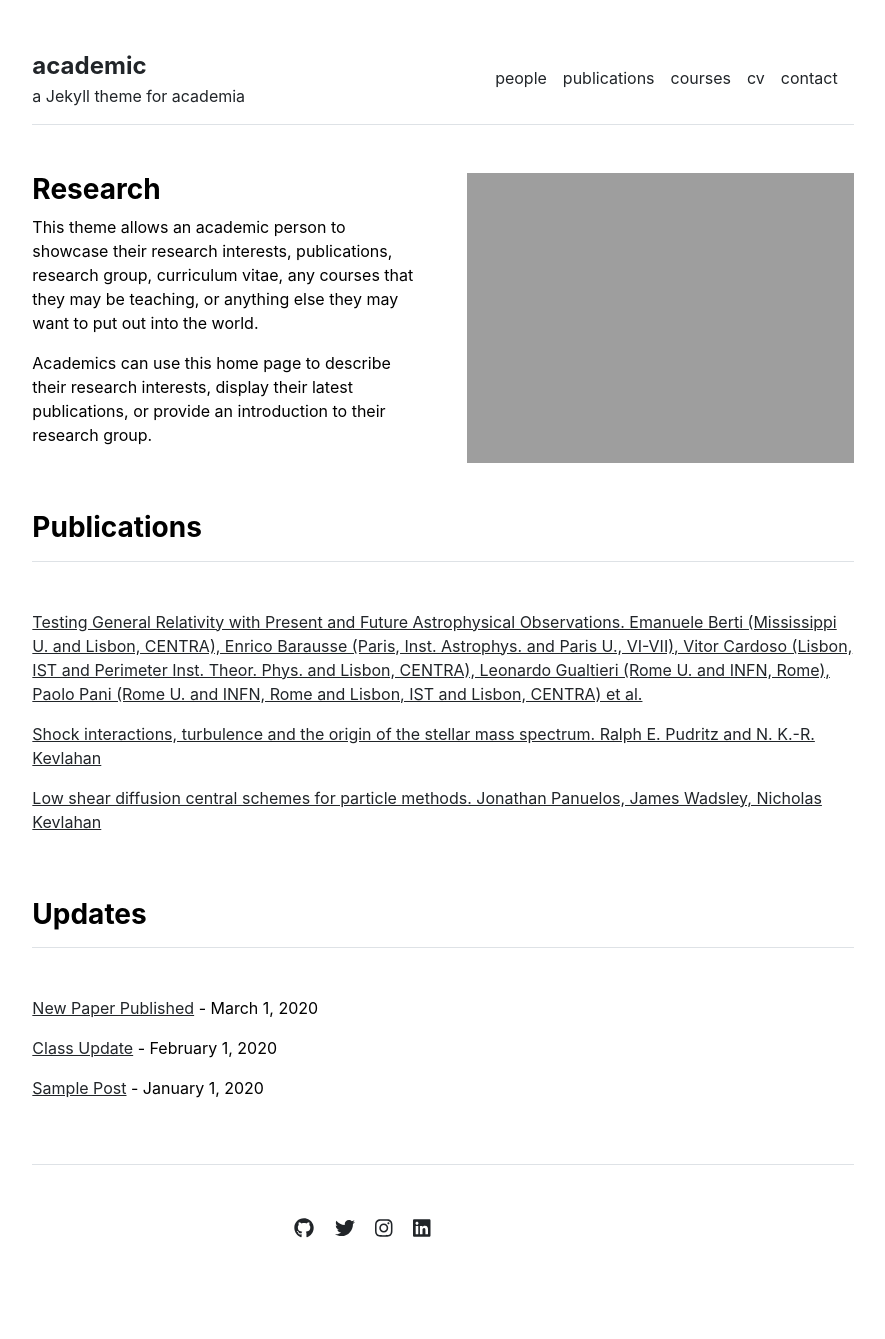
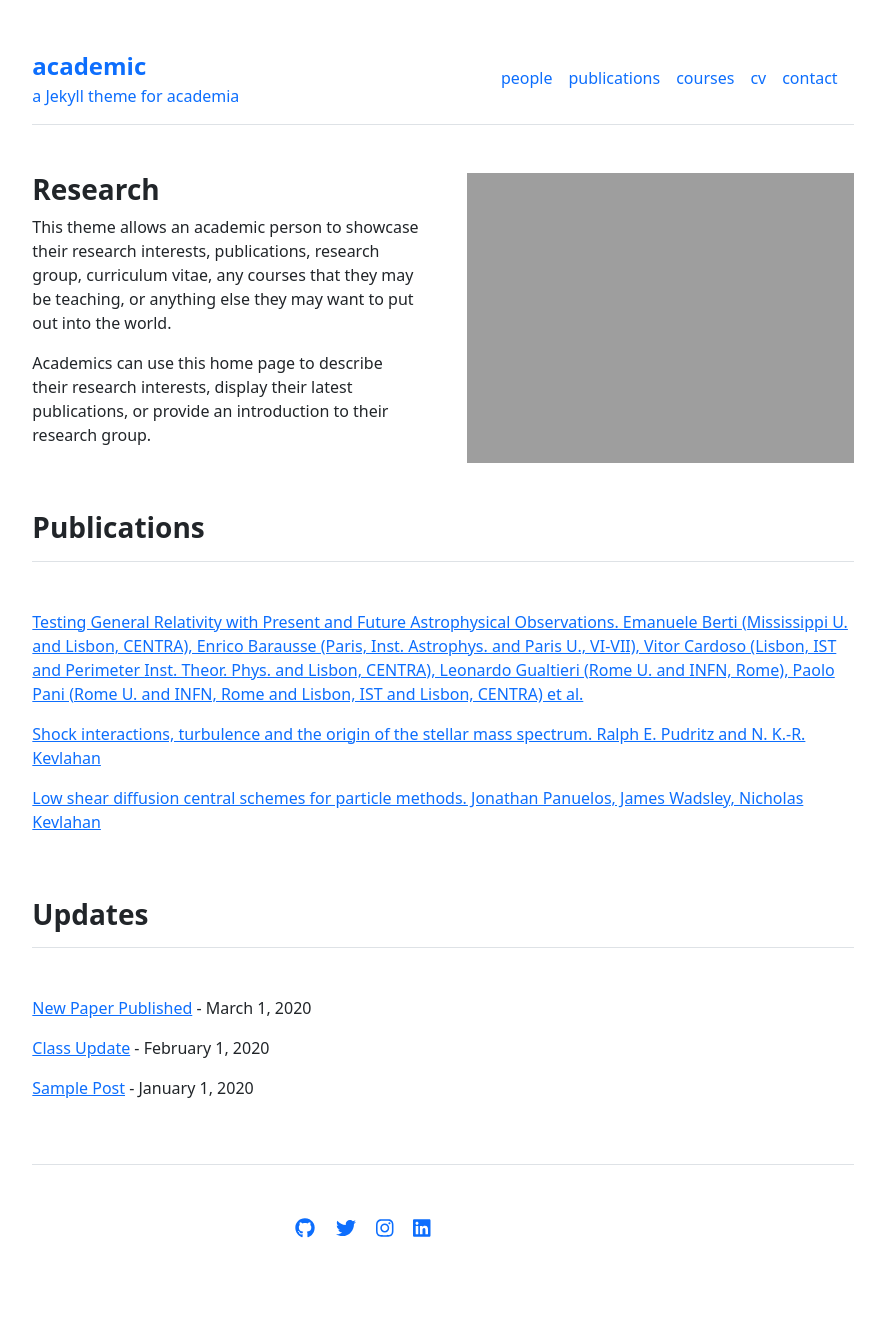
Before and after one commit to Abbrel/jarelampagos.github.io, a Jekyll site: the page built from index.md, in a window 1280 px wide. Shown: the whole page, without its empty margins (197-1082 px from the left). Built offline with Jekyll 4.4.1, drawn with Linux system fonts in a browser that asks for light colours.

Commit message:
Update main.scss

```diff
--- a/assets/css/main.scss
+++ b/assets/css/main.scss
@@ -1,4 +1,2 @@
 ---
 ---
-
-@import "main";
```
